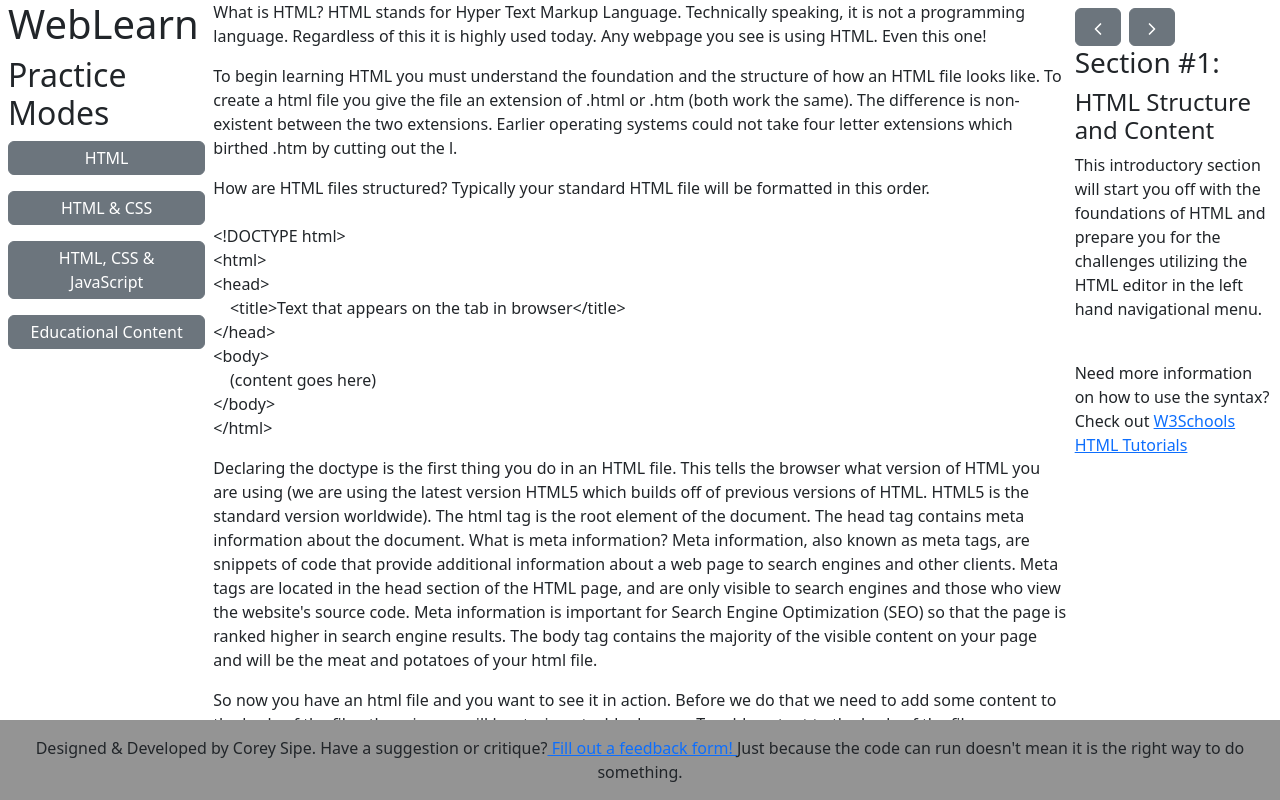
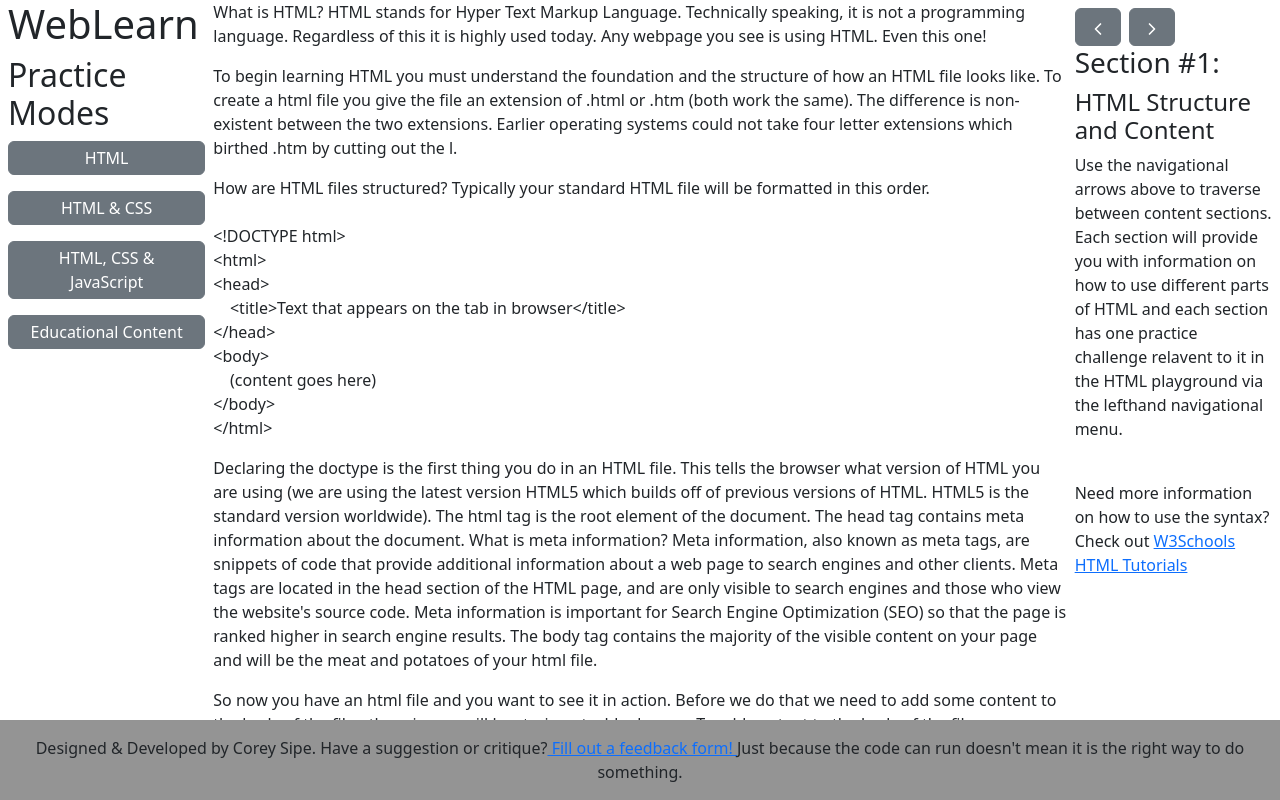
Before and after one commit to StetsonMathCS/project-repository-coreysipe, a Next.js app in the folder WebLearn/: page /learnHTML in a window 1280 px wide. Built offline with nearby package versions, Linux system fonts and the light colour scheme.

Commit message:
Update page.js

```diff
--- a/WebLearn/src/app/learnHTML/page.js
+++ b/WebLearn/src/app/learnHTML/page.js
@@ -7,7 +7,6 @@ import "../styles.css";
 
 const sections = [
   {
-
     // Paragraph tags are on single lines to create less lines and a smaller file size. Loads the page a little faster. This matters on larger scale websites like stetson.edu
 
     id: 1,
@@ -148,10 +147,11 @@ function Page() {
                   <h3>Section #{currentSection.id}:</h3>
                   <h4>{currentSection.title}</h4>
                   <p>
-                    This introductory section will start you off with the
-                    foundations of HTML and prepare you for the challenges
-                    utilizing the HTML editor in the left hand navigational
-                    menu.
+                    Use the navigational arrows above to traverse between
+                    content sections. Each section will provide you with
+                    information on how to use different parts of HTML and each
+                    section has one practice challenge relavent to it in the
+                    HTML playground via the lefthand navigational menu.
                   </p>
                   <p>
                     <br />
```
